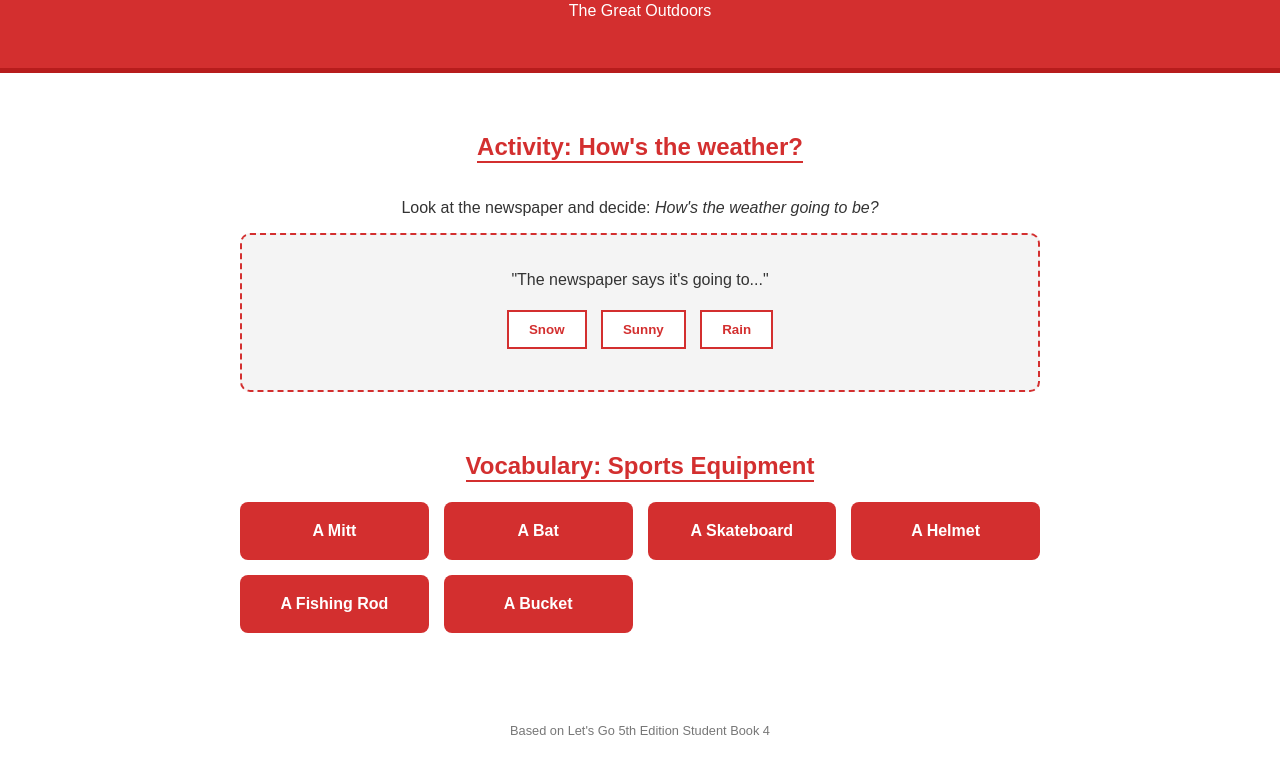
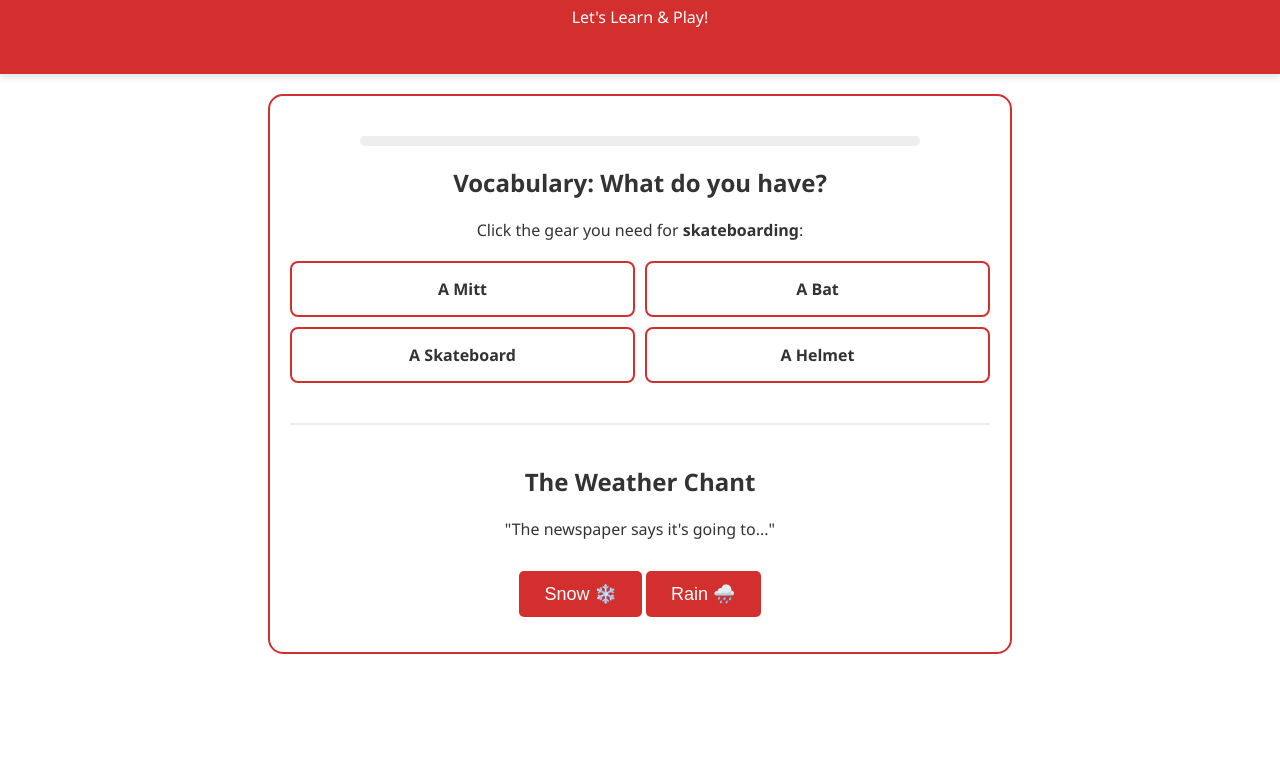
Before and after one commit to precioustiubot-cyber/Lets-go-lesson, a plain HTML site: page index.html in a window 1280 px wide. Shown: the part 110-868 px from the top of the page. After the commit the page ends 814 px from the top, so only its background shows below. Drawn offline with Linux system fonts and the light colour scheme.

Commit message:
Update index.html

```diff
--- a/index.html
+++ b/index.html
@@ -2,123 +2,80 @@
 <html lang="en">
 <head>
     <meta charset="UTF-8">
-    <meta name="viewport" content="width=device-width, initial-scale=1.0">
-    <title>Let's Go 4 - Interactive Lesson</title>
+    <title>Let's Go 4: Unit 1 - The Great Outdoors</title>
     <style>
-        :root {
-            --primary-red: #d32f2f;
-            --white: #ffffff;
-            --light-gray: #f4f4f4;
-        }
-        body {
-            font-family: 'Arial', sans-serif;
-            margin: 0;
-            background-color: var(--white);
-            color: #333;
-            text-align: center;
-        }
-        header {
-            background-color: var(--primary-red);
-            color: var(--white);
-            padding: 2rem;
-            border-bottom: 5px solid #b71c1c;
-        }
-        .container {
-            max-width: 800px;
-            margin: 20px auto;
-            padding: 20px;
-        }
-        .section-title {
-            color: var(--primary-red);
-            border-bottom: 2px solid var(--primary-red);
-            display: inline-block;
-            margin-bottom: 20px;
-        }
-        /* Activity: Weather Match */
-        .game-box {
-            background: var(--light-gray);
-            border: 2px dashed var(--primary-red);
-            padding: 20px;
-            border-radius: 10px;
-            margin-bottom: 40px;
-        }
-        .weather-btn {
-            background-color: var(--white);
-            border: 2px solid var(--primary-red);
-            color: var(--primary-red);
-            padding: 10px 20px;
-            margin: 5px;
-            cursor: pointer;
-            font-weight: bold;
-            transition: 0.3s;
-        }
-        .weather-btn:hover {
-            background-color: var(--primary-red);
-            color: var(--white);
-        }
-        /* Vocabulary Flashcards */
-        .grid {
-            display: grid;
-            grid-template-columns: repeat(auto-fit, minmax(150px, 1fr));
-            gap: 15px;
-        }
-        .card {
-            background: var(--primary-red);
-            color: var(--white);
-            padding: 20px;
-            border-radius: 8px;
-            font-weight: bold;
-        }
-        footer {
-            margin-top: 50px;
-            padding: 20px;
-            font-size: 0.8rem;
-            color: #777;
-        }
+        :root { --red: #d32f2f; --white: #ffffff; }
+        body { font-family: 'Segoe UI', Tahoma, Geneva, Verdana, sans-serif; text-align: center; background-color: var(--white); color: #333; margin: 0; padding-bottom: 50px; }
+        header { background-color: var(--red); color: var(--white); padding: 30px; margin-bottom: 20px; box-shadow: 0 4px 6px rgba(0,0,0,0.1); }
+        .container { max-width: 700px; margin: auto; padding: 20px; border: 2px solid var(--red); border-radius: 15px; }
+        .vocab-grid { display: grid; grid-template-columns: 1fr 1fr; gap: 10px; margin-top: 20px; }
+        .card { padding: 15px; border: 2px solid var(--red); border-radius: 8px; font-weight: bold; cursor: pointer; transition: 0.3s; }
+        .card:hover { background-color: var(--red); color: white; transform: scale(1.05); }
+        .btn { background-color: var(--red); color: white; border: none; padding: 12px 25px; font-size: 18px; border-radius: 5px; cursor: pointer; margin-top: 15px; }
+        .btn:active { transform: translateY(2px); }
+        #feedback { font-weight: bold; margin-top: 15px; font-size: 1.2rem; }
+        .progress-container { width: 80%; background: #eee; height: 10px; margin: 20px auto; border-radius: 5px; overflow: hidden; }
+        #progress-bar { width: 0%; height: 100%; background: var(--red); transition: 0.5s; }
     </style>
 </head>
 <body>
 
 <header>
-    <h1>Let's Go 4: Unit 1</h1>
-    <p>The Great Outdoors</p>
+    <h1>Unit 1: The Great Outdoors</h1>
+    <p>Let's Learn & Play!</p>
 </header>
 
 <div class="container">
-    <h2 class="section-title">Activity: How's the weather?</h2>
-    <p>Look at the newspaper and decide: <i>How's the weather going to be?</i></p>
-    <div class="game-box" id="weatherGame">
-        <p id="weatherQuestion">"The newspaper says it's going to..."</p>
-        <button class="weather-btn" onclick="checkWeather('snow')">Snow</button>
-        <button class="weather-btn" onclick="checkWeather('sunny')">Sunny</button>
-        <button class="weather-btn" onclick="checkWeather('rain')">Rain</button>
-        <p id="weatherFeedback"></p>
+    <div class="progress-container"><div id="progress-bar"></div></div>
+
+    <h2>Vocabulary: What do you have?</h2>
+    <p>Click the gear you need for <strong>skateboarding</strong>:</p>
+    <div class="vocab-grid">
+        <div class="card" onclick="checkVocab('mitt', false)">A Mitt</div>
+        <div class="card" onclick="checkVocab('bat', false)">A Bat</div>
+        <div class="card" onclick="checkVocab('skateboard', true)">A Skateboard</div>
+        <div class="card" onclick="checkVocab('helmet', true)">A Helmet</div>
     </div>
 
-    <h2 class="section-title">Vocabulary: Sports Equipment</h2>
-    <div class="grid">
-        <div class="card">A Mitt</div>
-        <div class="card">A Bat</div>
-        <div class="card">A Skateboard</div>
-        <div class="card">A Helmet</div>
-        <div class="card">A Fishing Rod</div>
-        <div class="card">A Bucket</div>
-    </div>
+    <hr style="margin: 40px 0; border: 1px solid #eee;">
+
+    <h2>The Weather Chant</h2>
+    <p>"The newspaper says it's going to..."</p>
+    <button class="btn" onclick="checkWeather('snow')">Snow ❄️</button>
+    <button class="btn" onclick="checkWeather('rain')">Rain 🌧️</button>
+    <div id="feedback"></div>
 </div>
 
-<footer>
-    Based on Let's Go 5th Edition Student Book 4
-</footer>
+<script>
+    let points = 0;
+    function updateProgress() {
+        const bar = document.getElementById('progress-bar');
+        bar.style.width = (points * 25) + "%";
+    }
 
-<script>
-    function checkWeather(answer) {
-        const feedback = document.getElementById('weatherFeedback');
-        if (answer === 'snow') {
-            feedback.innerText = "Correct! 'The newspaper says it's going to snow.' ";
-            feedback.style.color = "green";
+    function checkVocab(item, isCorrect) {
+        const f = document.getElementById('feedback');
+        if(isCorrect) {
+            f.innerText = "Yes! You need " + item + " for skateboarding! ✅";
+            f.style.color = "green";
+            points++;
+            updateProgress();
         } else {
-            feedback.innerText = "Try again! Check 'The Weather Chant' in your book.";
-            feedback.style.color = "red";
+            f.innerText = "Try again! Look at page 6.";
+            f.style.color = "red";
+        }
+    }
+
+    function checkWeather(ans) {
+        const f = document.getElementById('feedback');
+        if(ans === 'snow') {
+            f.innerText = "Correct! 'The newspaper says it's going to snow.' ❄️";
+            f.style.color = "green";
+            points++;
+            updateProgress();
+        } else {
+            f.innerText = "Not quite. Check page 5! 📖";
+            f.style.color = "red";
         }
     }
 </script>
```
